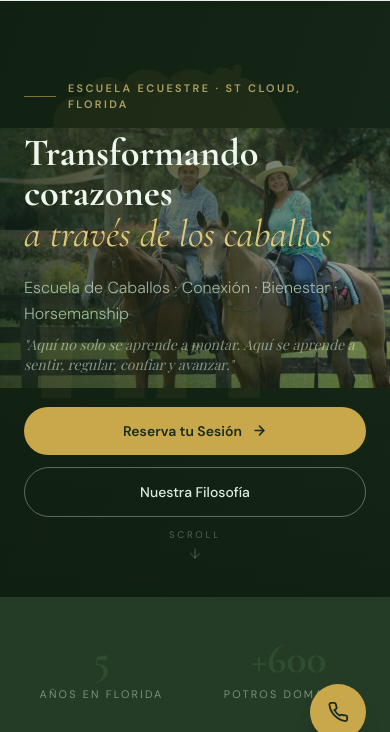
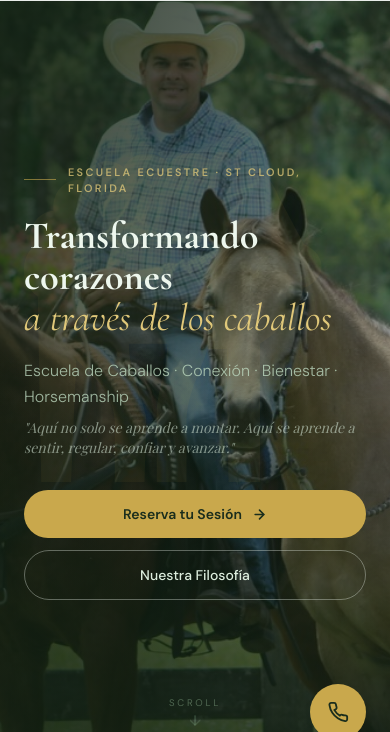
Before and after one commit to Jtovar27/ac-aballo-website, a plain HTML site: page index.html in a window 390 px wide. Shown: the part 80-812 px from the top of the page. Drawn offline with nearby package versions, Linux system fonts and the light colour scheme; a script that the page names is missing; a web font is replaced by a local one.

Commit message:
hero fixed

```diff
--- a/index.html
+++ b/index.html
@@ -169,17 +169,29 @@
       object-position: center 22%;
     }
 
+    /* ── Hero responsive fix ── */
+.hero-section {
+  min-height: 100svh;
+  overflow: hidden;
+}
+
+.hero-image {
+  object-fit: cover;
+  object-position: center 22%;
+}
+
 @media (max-width: 768px) {
   .hero-section {
-        min-height: 0;
+    min-height: 100svh;
   }
-      /* Show full image width on mobile so both riders are visible */
+
   .hero-image {
-        height: auto !important;
-        top: 50% !important;
-        bottom: auto !important;
-        transform: translateY(-50%);
-        object-fit: fill;
+    width: 100%;
+    height: 100%;
+    inset: 0;
+    object-fit: cover;
+    object-position: center center;
+    transform: none;
   }
 }
 
```
Lines whose indentation alone changed are shown as unchanged.
